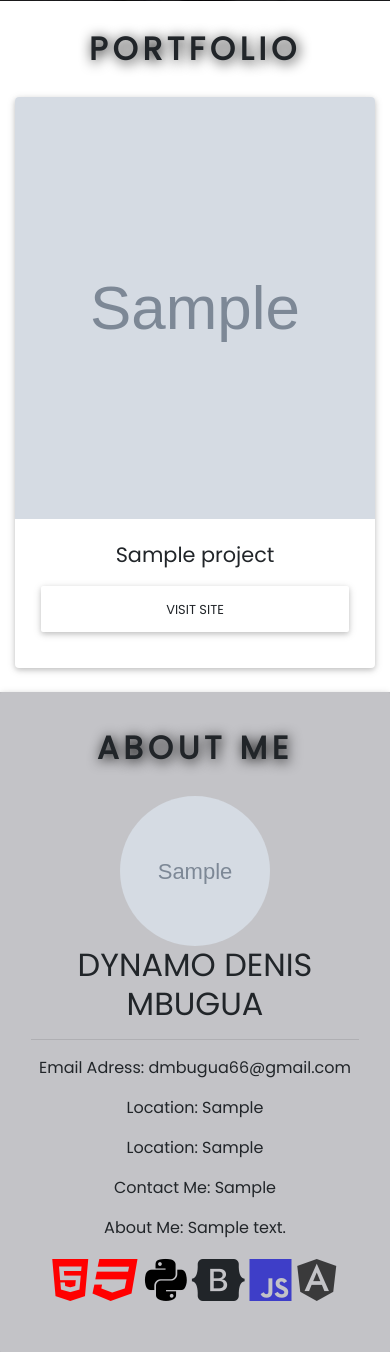
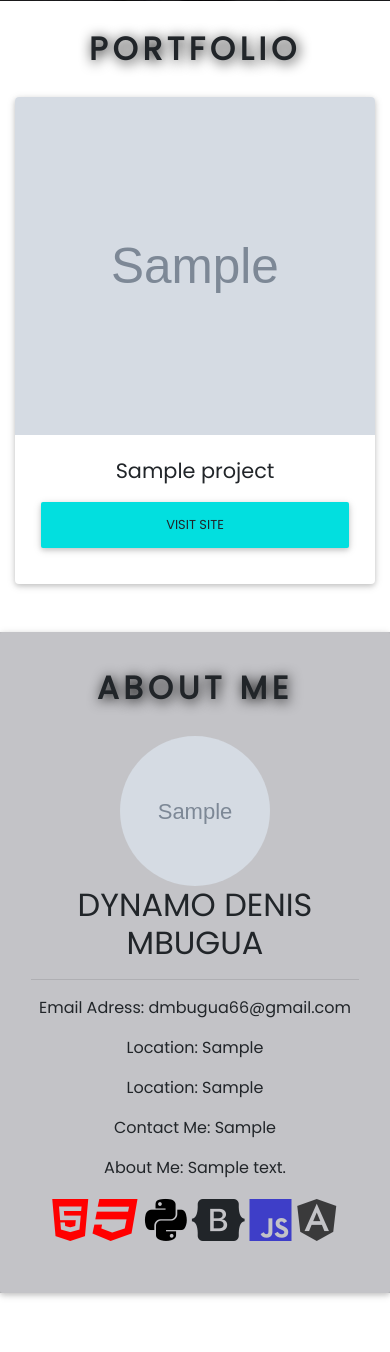
Before and after one commit to dynamodenis/sofware-developer-portfolio, a Django app: page / in a window 390 px wide. Shown: the part 843-2195 px from the top of the page. Run offline with Django 3.2, Linux system fonts and the light colour scheme; data comes from the database, SQL or seed files in the repository; tables that the repository leaves empty hold one stand-in row (values such as "Sample post"); grey boxes marked "Sample" are stand-in pictures; some libraries are stand-ins or nearby versions.

Commit message:
more projects posted

```diff
--- a/static/css/style.css
+++ b/static/css/style.css
@@ -174,6 +174,9 @@
         width: 80%;
         margin-top: 30%;
     }
-    /* profile */
+
+    #site{
+        background-color:  rgb(2, 223, 223);
+    }
 
   }
--- a/templates/portfolio/index.html
+++ b/templates/portfolio/index.html
@@ -97,10 +97,10 @@
                     {% for project in projects%}
                     <div class="col-lg-4 col-md-4">
                         <div class="card w-auto view overly zoom">
-                            <a style="cursor: pointer;"><img src="{{project.image.url}}" class="image" class="card-img-top image-fluid" alt="{{project.description}}" style="height: 50vh; width: 100%;"></a>
+                            <a style="cursor: pointer;"><img src="{{project.image.url}}" class="image" class="card-img-top image-fluid" alt="{{project.description}}" style="height: 40vh; width: 100%;"></a>
                             <div class="card-body">
                                 <p class="project-name">{{project.name}}</p>
-                                <p><a href="{{project.link}}" target="_blank" class="btn d-block site">Visit Site</a></p>
+                                <p><a href="{{project.link}}" target="_blank" class="btn d-block site" id="site">Visit Site</a></p>
                                 <div id="modal">
                                     <div id="modalContent">
                                         <p id="close">&times;</p>
@@ -110,7 +110,7 @@
                                     </div>
                                 </div>
                             </div>
-                        </div>
+                        </div> <br>
                     </div>
 
                     <!--  -->
```
Also changed, not shown: media/project/Screenshot_from_2020-06-14_20-35-07.png (added), media/project/Screenshot_from_2020-06-14_20-44-44.png (added), media/project/Screenshot_from_2020-06-14_20-46-50.png (added), media/project/Screenshot_from_2020-06-14_20-49-15.png (added), media/project/Screenshot_from_2020-06-14_20-59-33.png (added), media/project/WhatsApp_Image_2020-06-11_at_08.31.53.jpeg (deleted), media/project/screencapture-dynamodenis-github-io-Delani-Studio-2020-06-06-16_03_01.png (deleted).
